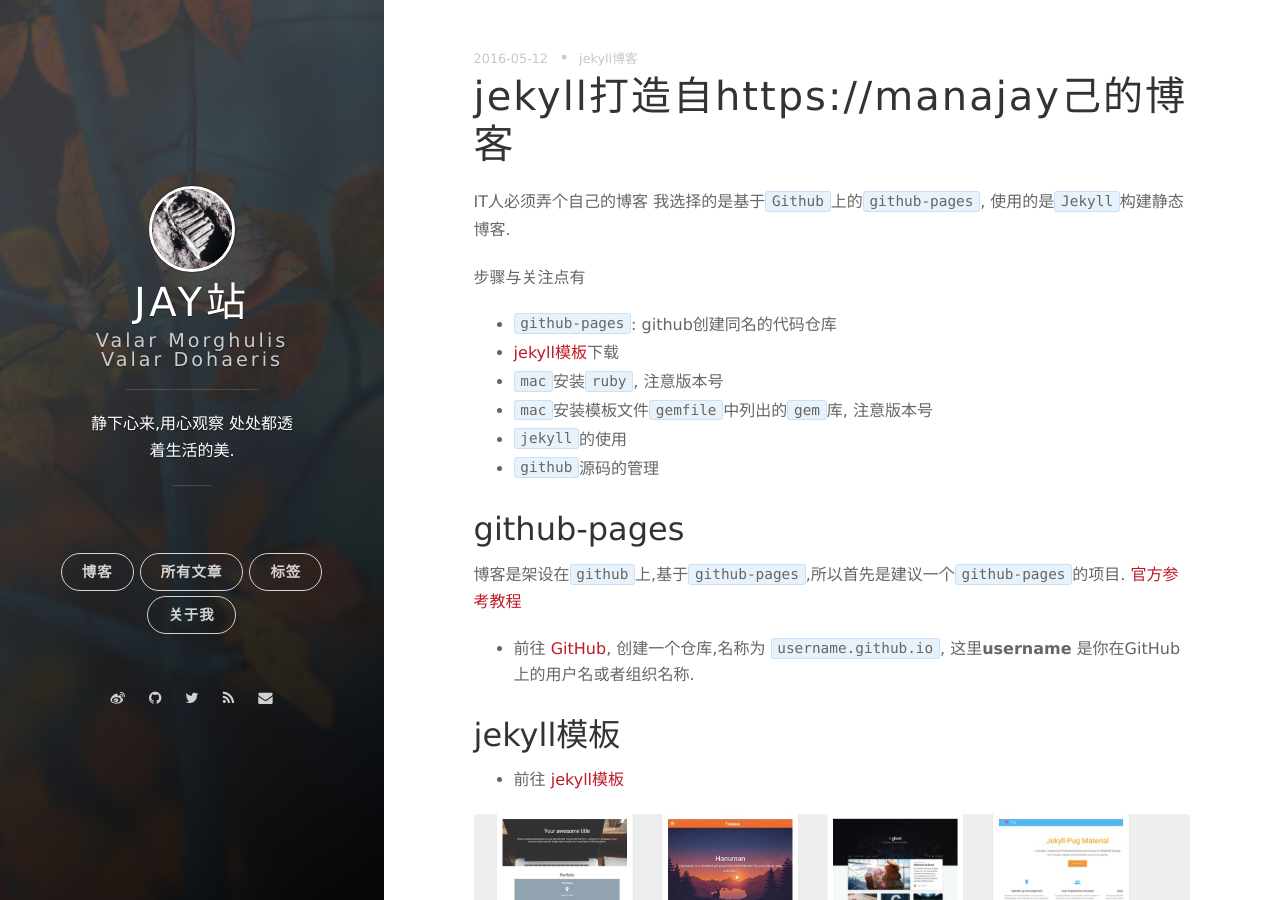
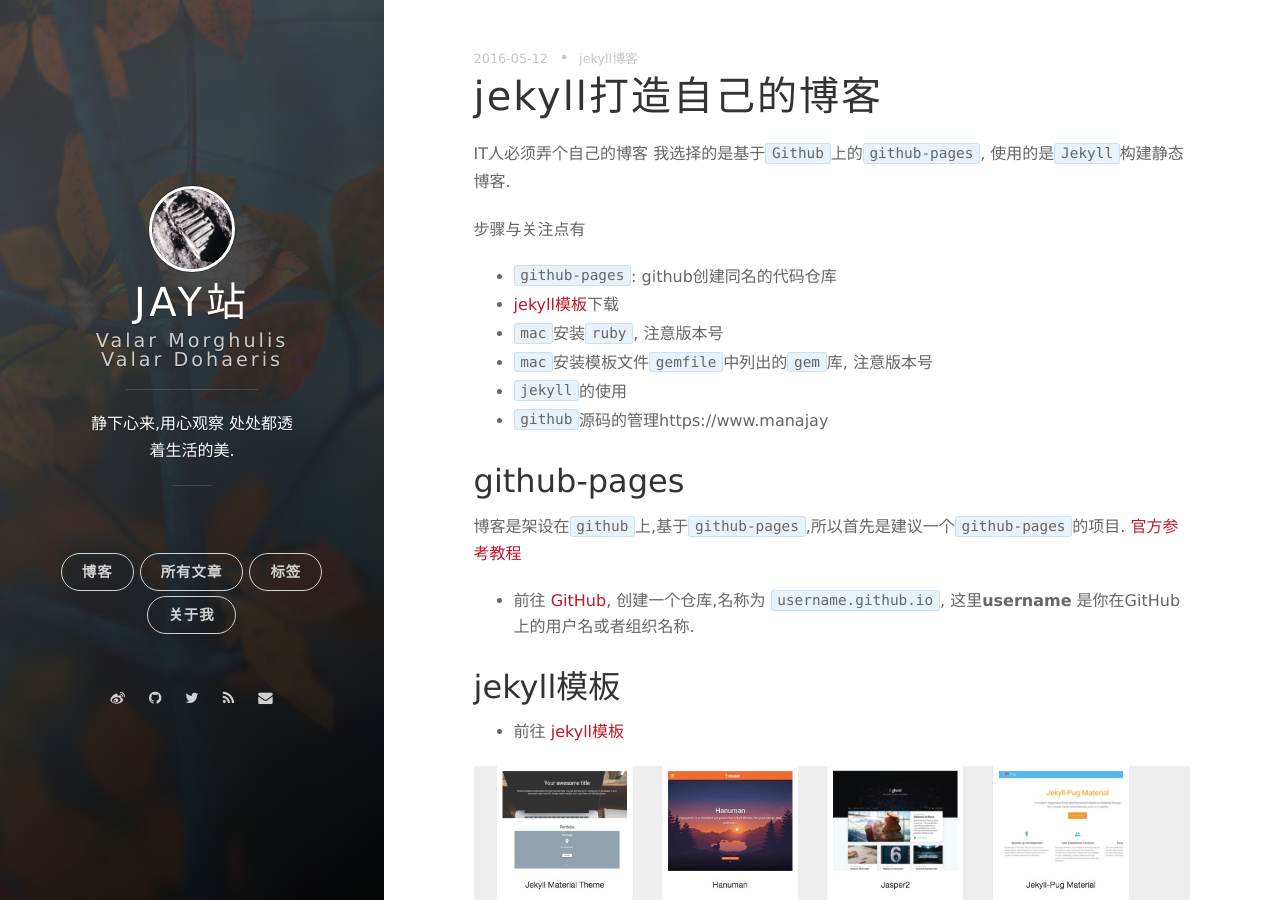
Before and after one commit to manajay/manajay.github.io, a Jekyll site: the page built from _posts/2016-05-12-jekyll-build-blog.md, in a window 1280 px wide and 900 px high. Built offline with Jekyll 4.4.1, drawn with Linux system fonts in a browser that asks for light colours; nearby versions of some CDN libraries; comment, search, counter and statistics services are not loaded; part of the change alters nothing that is shown.

Commit message:
update blog title

```diff
--- a/_posts/2016-05-12-jekyll-build-blog.md
+++ b/_posts/2016-05-12-jekyll-build-blog.md
@@ -1,6 +1,6 @@
 ---
 layout: post
-title: jekyll打造自https://manajay己的博客
+title: jekyll打造自己的博客
 tag: [jekyll, 博客]
 date: 2016-05-12 22:57:24 +09:00
 ---
@@ -14,7 +14,7 @@ IT人必须弄个自己的博客
 * `mac`安装`ruby`, 注意版本号
 * `mac`安装模板文件`gemfile`中列出的`gem`库, 注意版本号
 * `jekyll`的使用
-* `github`源码的管理
+* `github`源码的管理https://www.manajay
 
 ## github-pages
 博客是架设在`github`上,基于`github-pages`,所以首先是建议一个`github-pages`的项目.
@@ -163,7 +163,7 @@ IT人必须弄个自己的博客
 ## ruby安装
 
 jekyll等一系列工具都是基于ruby的,所以首先要安装ruby环境.虽然Mac自带了`ruby`,但是因为版本过低,所以还是要使用高些的版本才可以安装并运行`jekyll`
-参考文章: [Mac上Ruby的管理](https://manajay.com/2017/01/mac-ruby-install/)
+参考文章: [Mac上Ruby的管理](https://www.manajay.com/2017/01/mac-ruby-install/)
 
 ## gemfile插件安装
 
@@ -243,6 +243,6 @@ gem安装ruby的应用,默认的版本都是最新的. 那些没有安装的依
 
 ## 参考文章
 
-* [翻墙](https://manajay.com/2016/06/vpn-google/)
+* [翻墙](https://www.manajay.com/2016/06/vpn-google/)
 
 * [jekyll官方安装教程](http://jekyllcn.com/docs/installation/)
```
